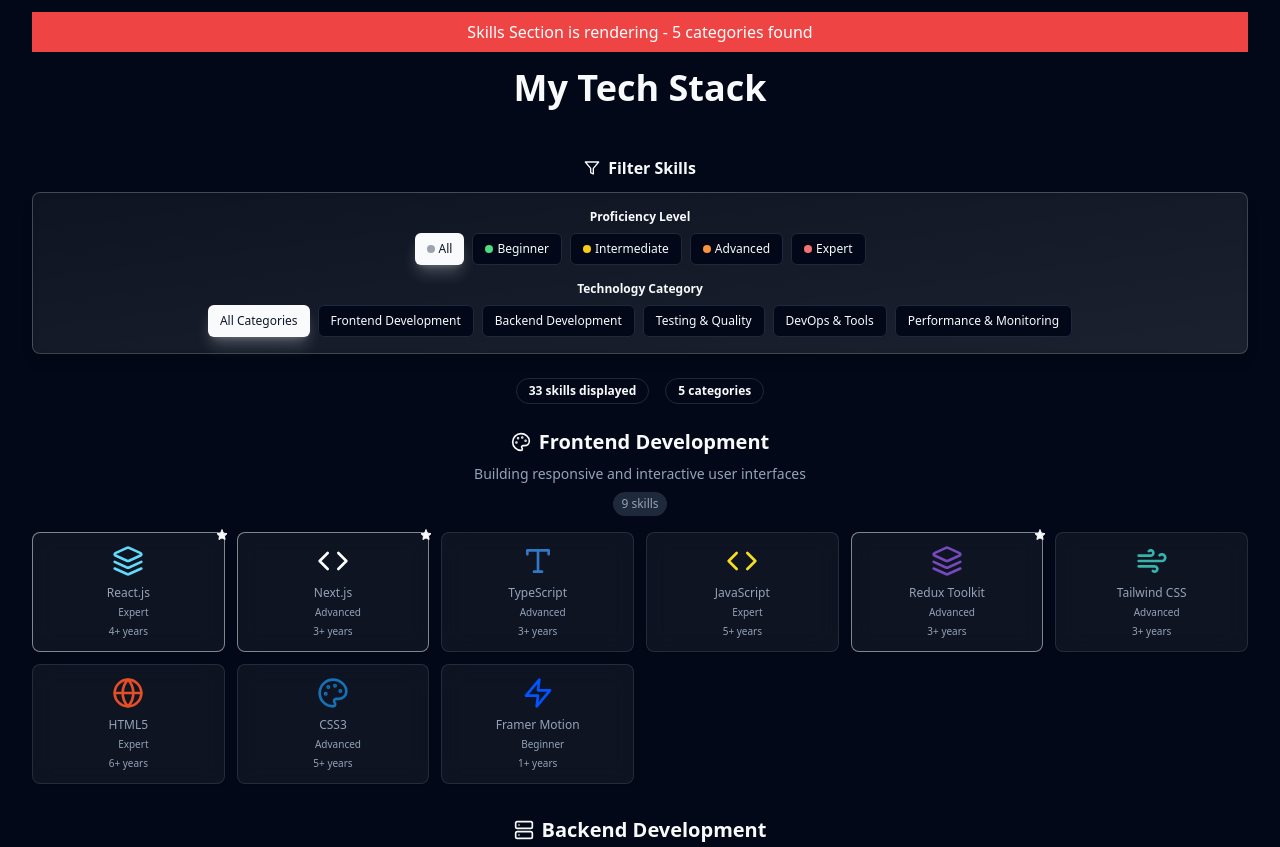
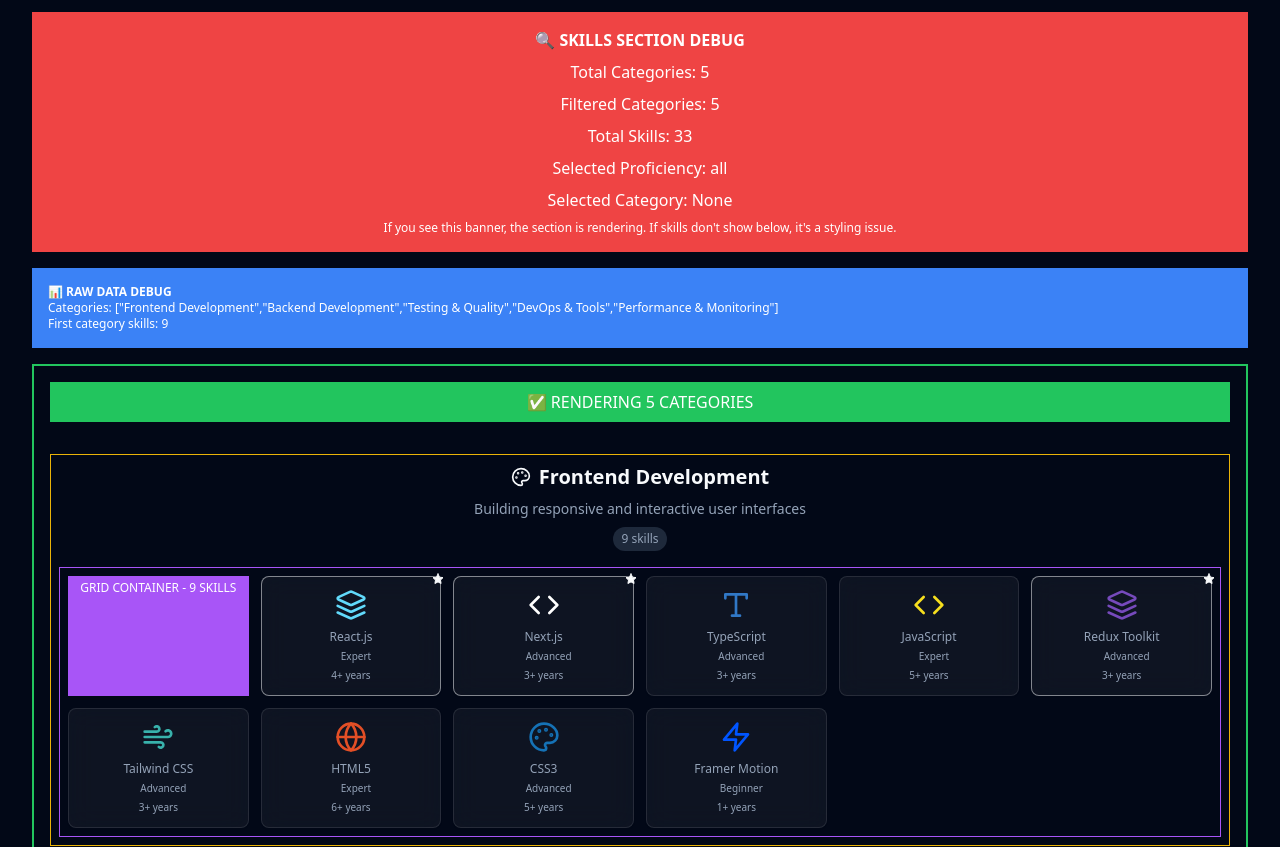
Before and after one commit to OmarDaghestani/Omar-Daghestani-2025, a Next.js app: page / in a window 1280 px wide. Shown: the part 1780-2627 px from the top of the page. Built offline with nearby package versions, Linux system fonts and the light colour scheme.

Commit message:
attempting to deploy to vercel without motion

```diff
--- a/components/skills-section.tsx
+++ b/components/skills-section.tsx
@@ -34,6 +34,7 @@
   const [selectedProficiency, setSelectedProficiency] =
     useState<ProficiencyFilter>("all");
   const [selectedCategory, setSelectedCategory] = useState<string | null>(null);
+  const [debugInfo, setDebugInfo] = useState<any>({});
 
   // Memoized event handlers
   const handleSkillSelect = useCallback(
@@ -93,61 +94,91 @@
     []
   );
 
-  // Debug logging
+  // Debug logging and visible debug info
   useEffect(() => {
-    console.log("Skills Section Debug:", {
+    const debugData = {
       totalCategories: skillCategories.length,
       filteredCategories: filteredCategories.length,
       totalSkills,
       selectedProficiency,
       selectedCategory,
-    });
+      timestamp: new Date().toLocaleTimeString(),
+      userAgent:
+        typeof window !== "undefined" ? window.navigator.userAgent : "SSR",
+      screenWidth: typeof window !== "undefined" ? window.innerWidth : "SSR",
+      screenHeight: typeof window !== "undefined" ? window.innerHeight : "SSR",
+    };
+
+    // Log individual values instead of object
+    console.log("=== SKILLS SECTION DEBUG ===");
+    console.log("Total Categories:", skillCategories.length);
+    console.log("Filtered Categories:", filteredCategories.length);
+    console.log("Total Skills:", totalSkills);
+    console.log("Selected Proficiency:", selectedProficiency);
+    console.log("Selected Category:", selectedCategory || "None");
+    console.log("Timestamp:", new Date().toLocaleTimeString());
+    console.log(
+      "Screen Width:",
+      typeof window !== "undefined" ? window.innerWidth : "SSR"
+    );
+    console.log(
+      "Screen Height:",
+      typeof window !== "undefined" ? window.innerHeight : "SSR"
+    );
+    console.log(
+      "User Agent:",
+      typeof window !== "undefined"
+        ? window.navigator.userAgent.substring(0, 50) + "..."
+        : "SSR"
+    );
+    console.log("==========================");
+
+    setDebugInfo(debugData);
   }, [filteredCategories, totalSkills, selectedProficiency, selectedCategory]);
 
   return (
     <SectionWrapper id="skills">
-      {/* Test element to verify section renders */}
-      <div className="bg-red-500 text-white p-2 mb-4 text-center">
-        Skills Section is rendering - {filteredCategories.length} categories
-        found
-      </div>
-
-      <SectionTitle>
-        My Tech <span className="text-primary">Stack</span>
-      </SectionTitle>
-
-      {/* Skills Filter */}
-      <div className="mb-6">
-        <SkillsFilter
-          selectedProficiency={selectedProficiency}
-          onProficiencyChange={setSelectedProficiency}
-          selectedCategory={selectedCategory}
-          onCategoryChange={setSelectedCategory}
-          categories={categories}
-        />
-      </div>
-
-      {/* Skills Summary */}
-      <div className="text-center mb-6">
-        <div className="flex items-center justify-center gap-2 sm:gap-4 flex-wrap">
-          <Badge variant="outline" className="px-2 sm:px-3 py-1 text-xs">
-            {totalSkills} skills displayed
-          </Badge>
-          <Badge variant="outline" className="px-2 sm:px-3 py-1 text-xs">
-            {filteredCategories.length} categories
-          </Badge>
+      {/* Enhanced Debug Information */}
+      <div className="bg-red-500 text-white p-4 mb-4 text-center space-y-2">
+        <div className="font-bold">🔍 SKILLS SECTION DEBUG</div>
+        <div>Total Categories: {skillCategories.length}</div>
+        <div>Filtered Categories: {filteredCategories.length}</div>
+        <div>Total Skills: {totalSkills}</div>
+        <div>Selected Proficiency: {selectedProficiency}</div>
+        <div>Selected Category: {selectedCategory || "None"}</div>
+        <div className="text-xs mt-2">
+          If you see this banner, the section is rendering. If skills don't show
+          below, it's a styling issue.
         </div>
       </div>
 
-      <div className="space-y-8 min-h-[200px]">
+      {/* Debug: Show raw data */}
+      <div className="bg-blue-500 text-white p-4 mb-4 text-xs">
+        <div className="font-bold">📊 RAW DATA DEBUG</div>
+        <div>
+          Categories: {JSON.stringify(filteredCategories.map((c) => c.title))}
+        </div>
+        <div>
+          First category skills: {filteredCategories[0]?.skills.length || 0}
+        </div>
+      </div>
+
+      <div className="space-y-8 min-h-[200px] border-2 border-green-500 p-4">
         {filteredCategories.length > 0 ? (
-          filteredCategories.map((category) => {
+          <>
+            <div className="bg-green-500 text-white p-2 text-center">
+              ✅ RENDERING {filteredCategories.length} CATEGORIES
+            </div>
+            {filteredCategories.map((category) => {
               const CategoryIcon =
                 skillIcons[category.icon as keyof typeof skillIcons] ||
                 skillIcons.code; // Fallback to Code icon
 
               return (
-              <div key={category.title} className="space-y-4">
+                <div
+                  key={category.title}
+                  className="space-y-4 border border-yellow-500 p-2"
+                >
                   {/* Category Header */}
                   <div className="text-center space-y-2">
                     <div className="flex items-center justify-center gap-2">
@@ -168,7 +199,10 @@
                   </div>
 
                   {/* Responsive Grid Layout - Improved for mobile */}
-                <div className="grid grid-cols-2 sm:grid-cols-3 md:grid-cols-4 lg:grid-cols-5 xl:grid-cols-6 gap-2 sm:gap-3">
+                  <div className="grid grid-cols-2 sm:grid-cols-3 md:grid-cols-4 lg:grid-cols-5 xl:grid-cols-6 gap-2 sm:gap-3 border border-purple-500 p-2">
+                    <div className="bg-purple-500 text-white p-1 text-center text-xs">
+                      GRID CONTAINER - {category.skills.length} SKILLS
+                    </div>
                     {category.skills.map((skill) => {
                       const IconComponent =
                         skillIcons[skill.icon as keyof typeof skillIcons] ||
@@ -286,9 +320,14 @@
                   </div>
                 </div>
               );
-          })
+            })}
+          </>
         ) : (
           <div className="text-center py-8">
+            <div className="bg-yellow-500 text-black p-4 mb-4">
+              ⚠️ NO CATEGORIES FOUND - This means the filtering is removing all
+              categories
+            </div>
             <p className="text-muted-foreground text-sm sm:text-base">
               No skills match the selected filters.
             </p>
```
Lines whose indentation alone changed are shown as unchanged.
